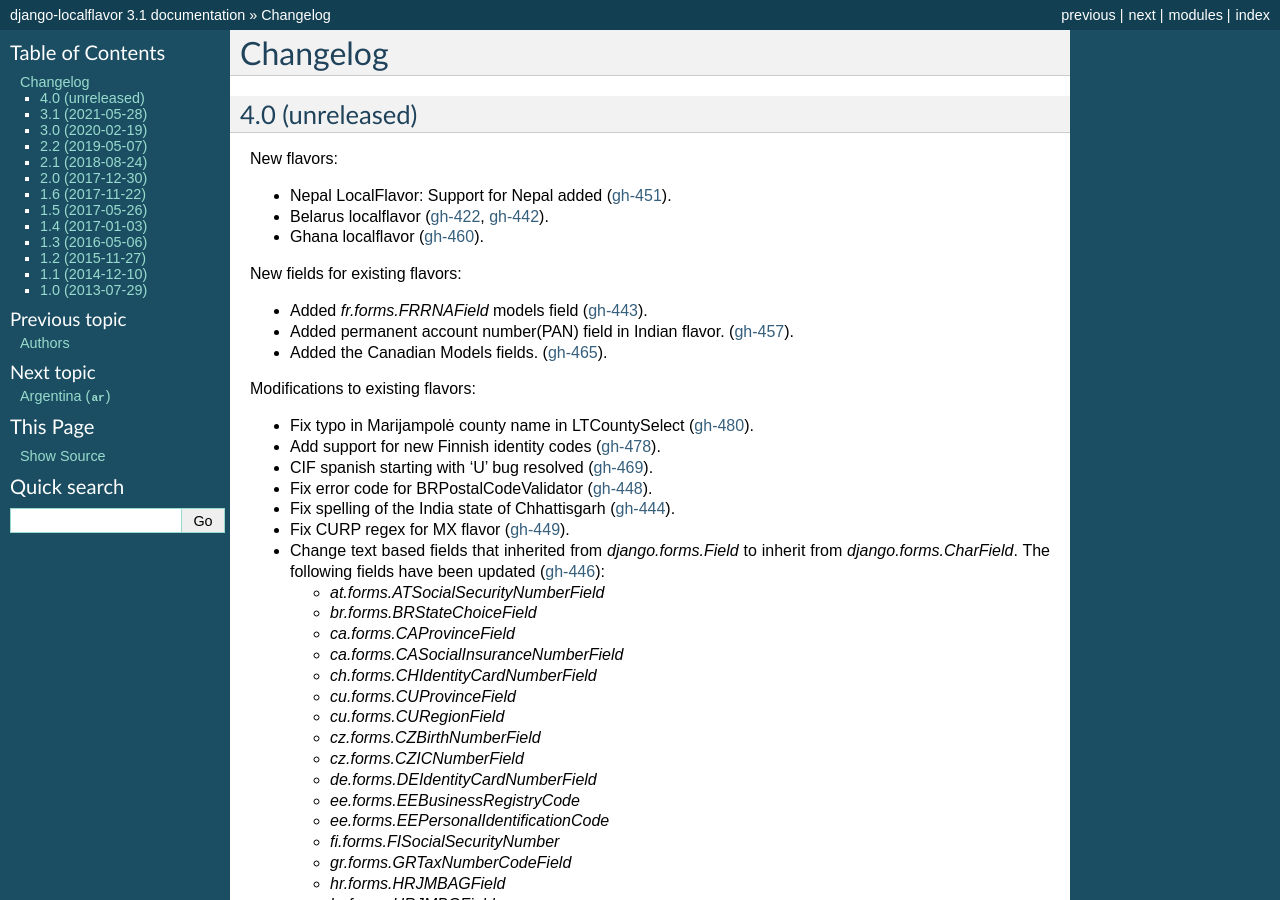
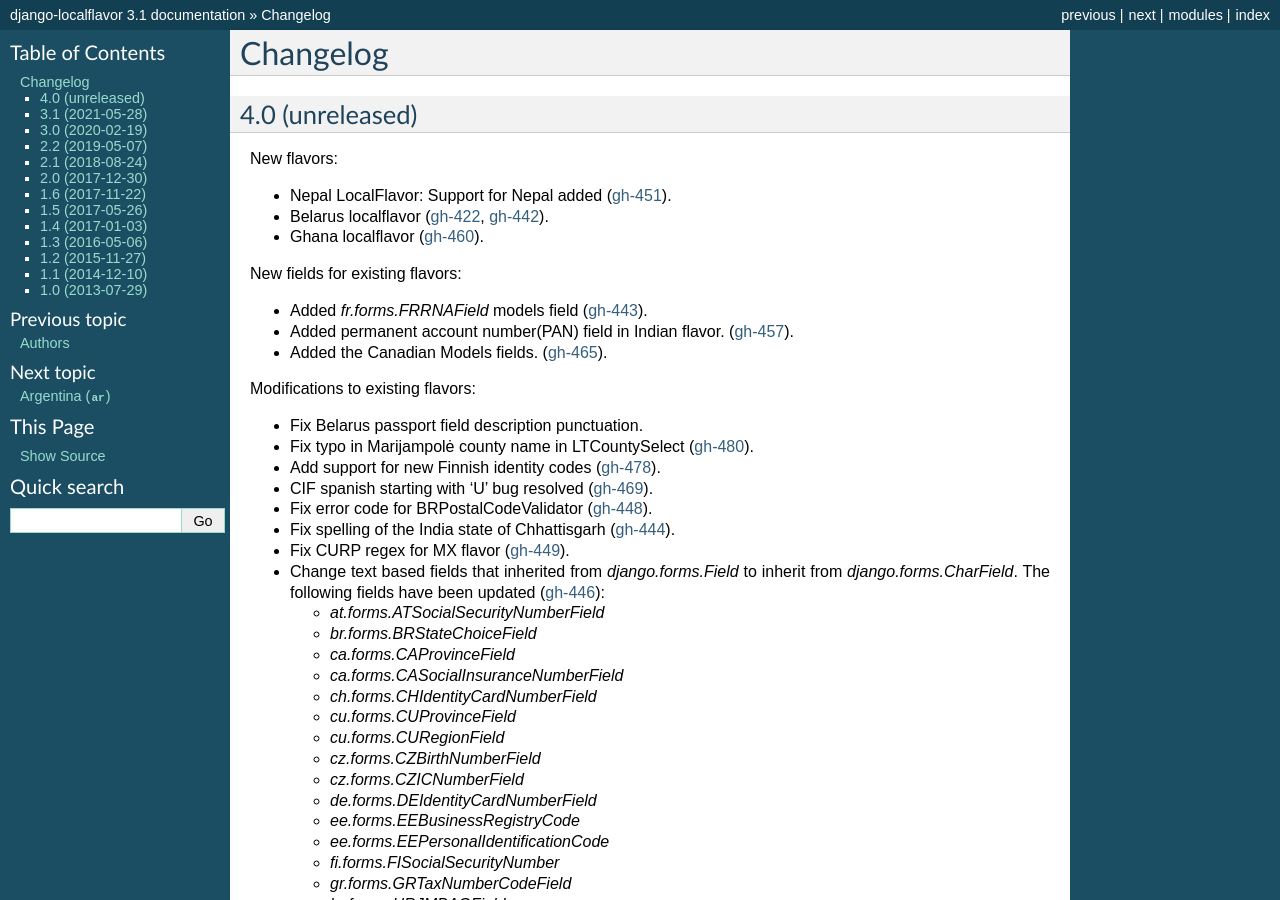
Before and after one commit to django/django-localflavor, a Sphinx documentation site: the page built from docs/changelog.rst, in a window 1280 px wide and 900 px high. Built offline with Sphinx 7.4.7, drawn with Linux system fonts in a browser that asks for light colours.

Commit message:
Update changelog.rst

```diff
--- a/docs/changelog.rst
+++ b/docs/changelog.rst
@@ -25,6 +25,7 @@
 
 Modifications to existing flavors:
 
+- Fix Belarus passport field description punctuation.
 - Fix typo in Marijampolė county name in LTCountySelect
   (`gh-480 <https://github.com/django/django-localflavor/pull/480>`_).
 - Add support for new Finnish identity codes
```
